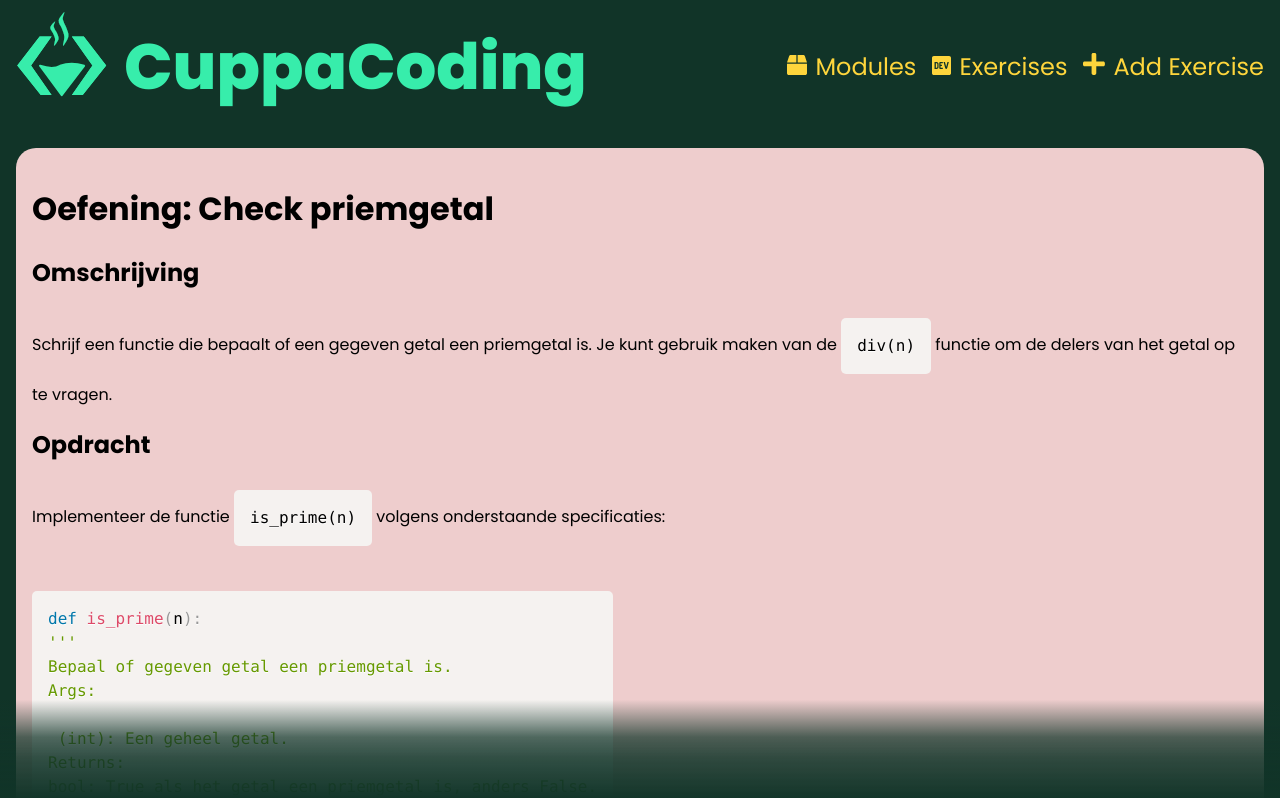
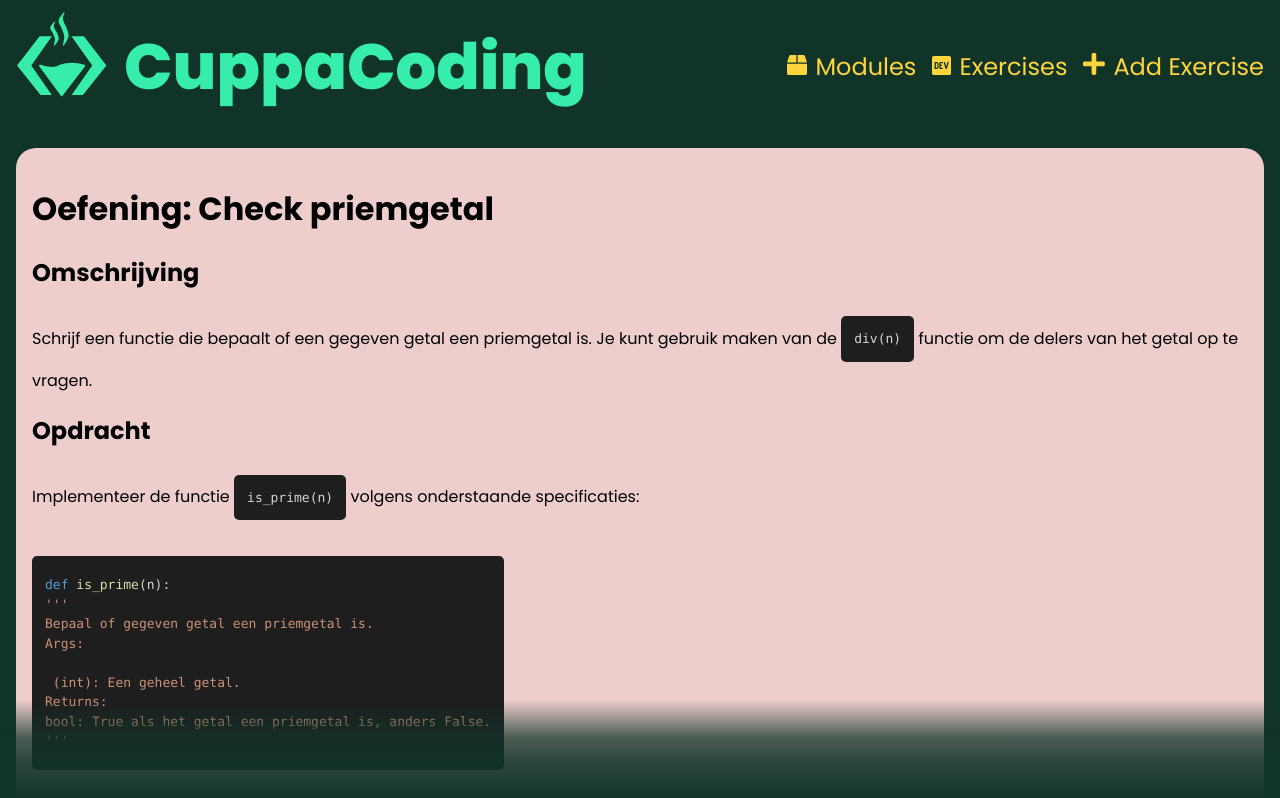
Before and after one commit to thedutchgunslinger/cuppacodingjs, a Next.js app in the folder cuppacoding/: page /opdracht in a window 1280 px wide. Shown: the top 798 px of the page. Built offline with nearby package versions, Linux system fonts and the light colour scheme.

Commit message:
pls work

```diff
--- a/cuppacoding/pages/opdracht.js
+++ b/cuppacoding/pages/opdracht.js
@@ -4,7 +4,7 @@ import Nav from "@/components/nav";
 import HomeStyle from "@/styles/home.module.css";
 import ReactMarkdown from "react-markdown";
 import { Prism as SyntaxHighlighter } from "react-syntax-highlighter";
-// import  vscDarkPlus  from "react-syntax-highlighter/dist/esm/styles/prism/vsc-dark-plus";
+import  vscDarkPlus  from "react-syntax-highlighter/dist/cjs/styles/prism/vsc-dark-plus";
 import mdStyles from "@/styles/mdStyles.module.css";
 import opdrachtStyles from "@/styles/opdrachtStyles.module.css";
 
@@ -26,7 +26,7 @@ const CodeBlock = (props) => {
   console.log(value);
   return (
     <>
-    <SyntaxHighlighter   language={getLanguage(className)}>{children}</SyntaxHighlighter>
+    <SyntaxHighlighter  style={vscDarkPlus} language={getLanguage(className)}>{children}</SyntaxHighlighter>
 
     </>
   );
--- a/cuppacoding/styles/mdStyles.module.css
+++ b/cuppacoding/styles/mdStyles.module.css
@@ -9,3 +9,7 @@
   /* display: inline-block; */
   vertical-align: middle;
 }
+
+.container pre, .container p pre, .container pre pre, .container pre pre code{
+  background-color: #1e1e1e;
+}
```
